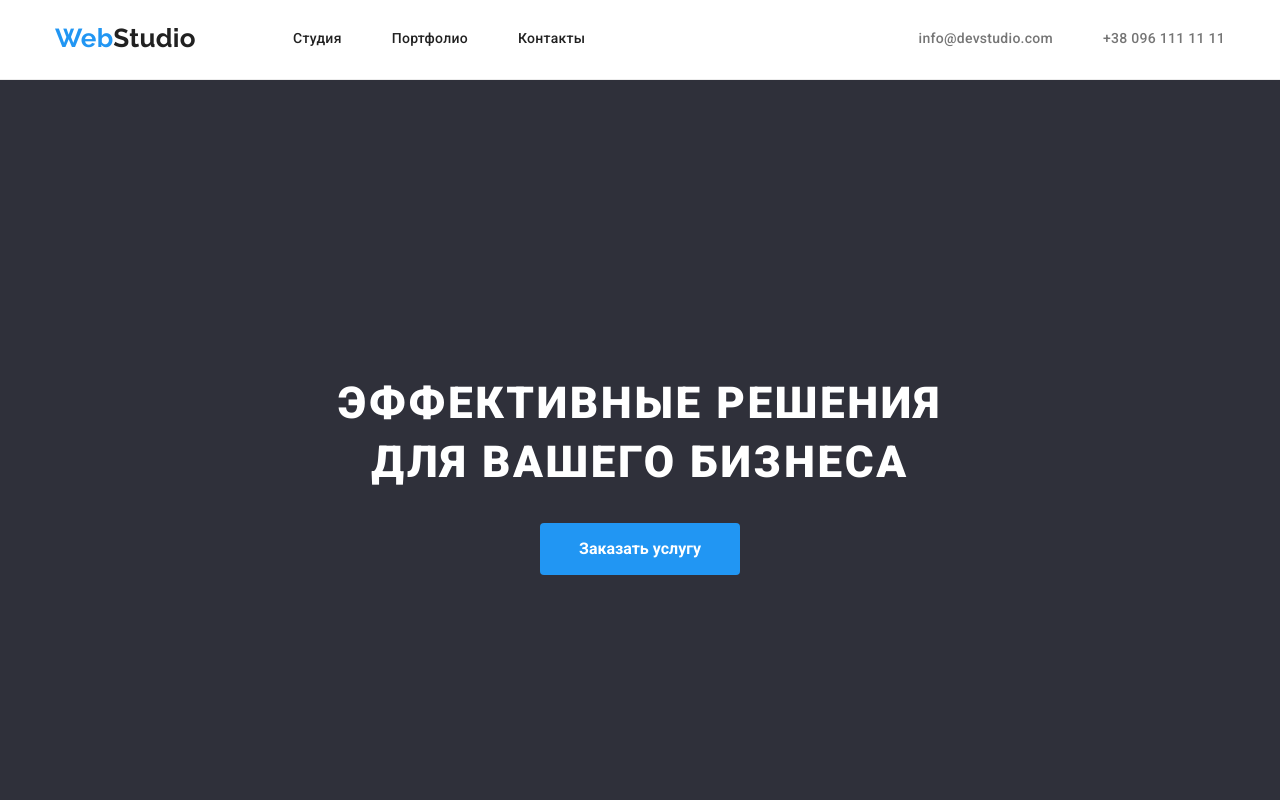
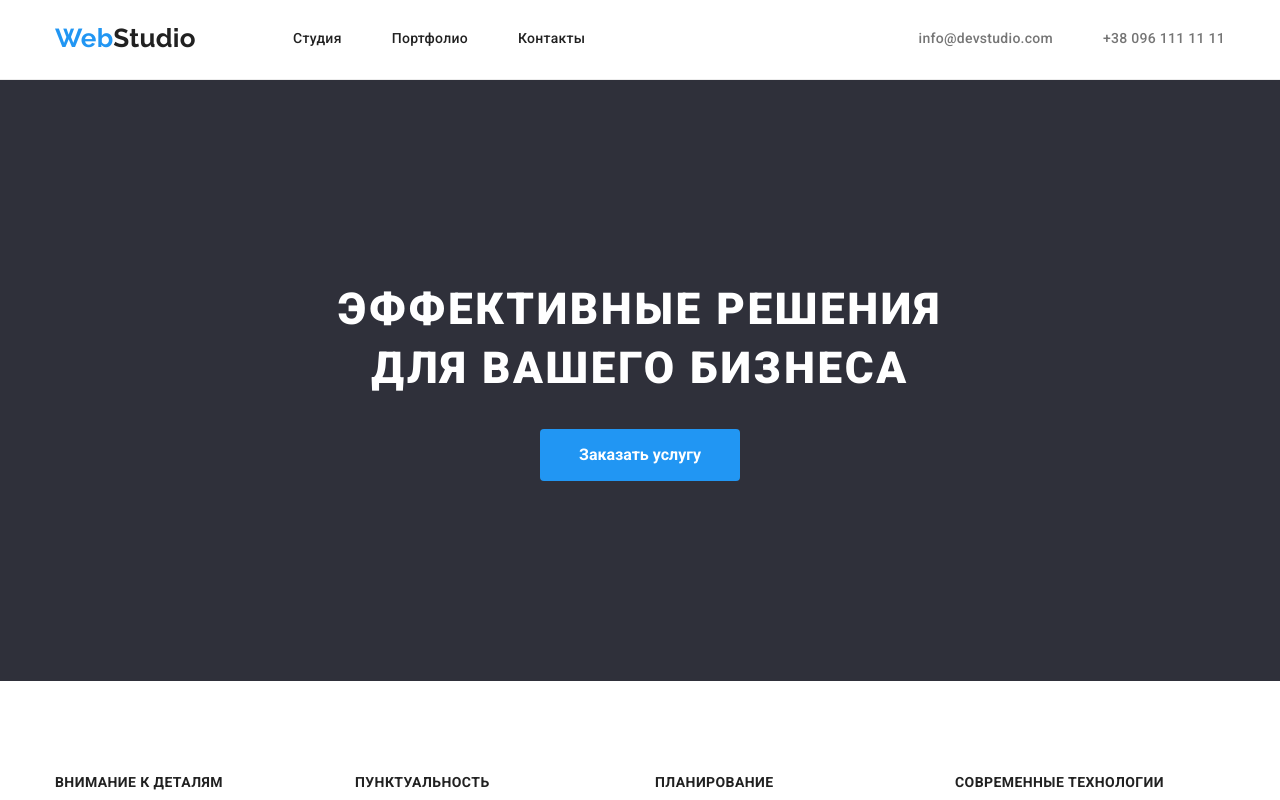
Before and after one commit to Tsakhlo/goit-markup-hw-03, a plain HTML site: page index.html in a window 1280 px wide. Shown: the top 800 px of the page. Drawn offline with nearby package versions, Linux system fonts and the light colour scheme; files whose address does not match are found by name.

Commit message:
правки

```diff
--- a/css/styles.css
+++ b/css/styles.css
@@ -151,16 +151,13 @@ margin-right: auto;
 }
 
 /*section hero*/
-.hero-container{
-    display: inline-block;
-    padding-top: 200px;
-    padding-bottom: 200px;
 
-}
 .hero{
     background-color: var(--primery-background-color);
     color: var(--primery-white-color);
     text-align: center;
+    padding-top: 200px;
+    padding-bottom: 200px;
 }
 
 .hero-title {
@@ -205,12 +202,17 @@ margin-right: auto;
 
 .hang-item{ width: 270px;
 }
+
 .hang-subtitle{
     margin-bottom: 10x;
+
+    font-weight: 700;
+    font-size: 14px;
+    line-height: 1.14;
+    text-transform: uppercase;
 }
 .hang-text{
     margin-top : 10px;
-    margin-bottom: 10px;
 
     color: var(--primery-text-color);
     line-height: 1.71;
--- a/index.html
+++ b/index.html
@@ -37,8 +37,8 @@
 
     <!--заказ услуги-->
 
-    <section class="hero section">
-        <div class="container hero-container">
+    <section class="hero">
+        <div class="container">
         <h1 class="hero-title">Эффективные решения для вашего бизнеса</h1>
         <button class="hero-button"> Заказать услугу </button>
     </div>
```
